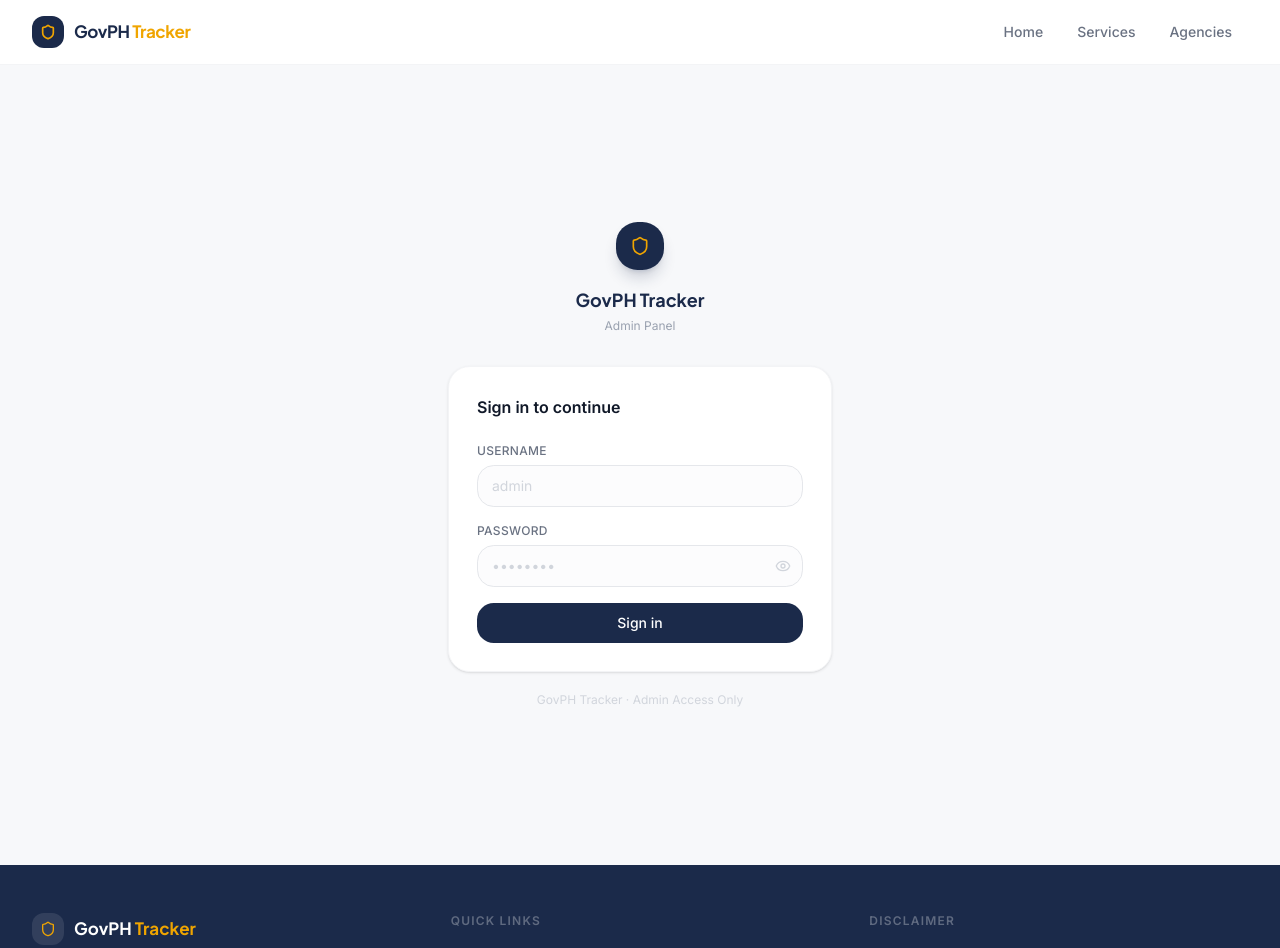
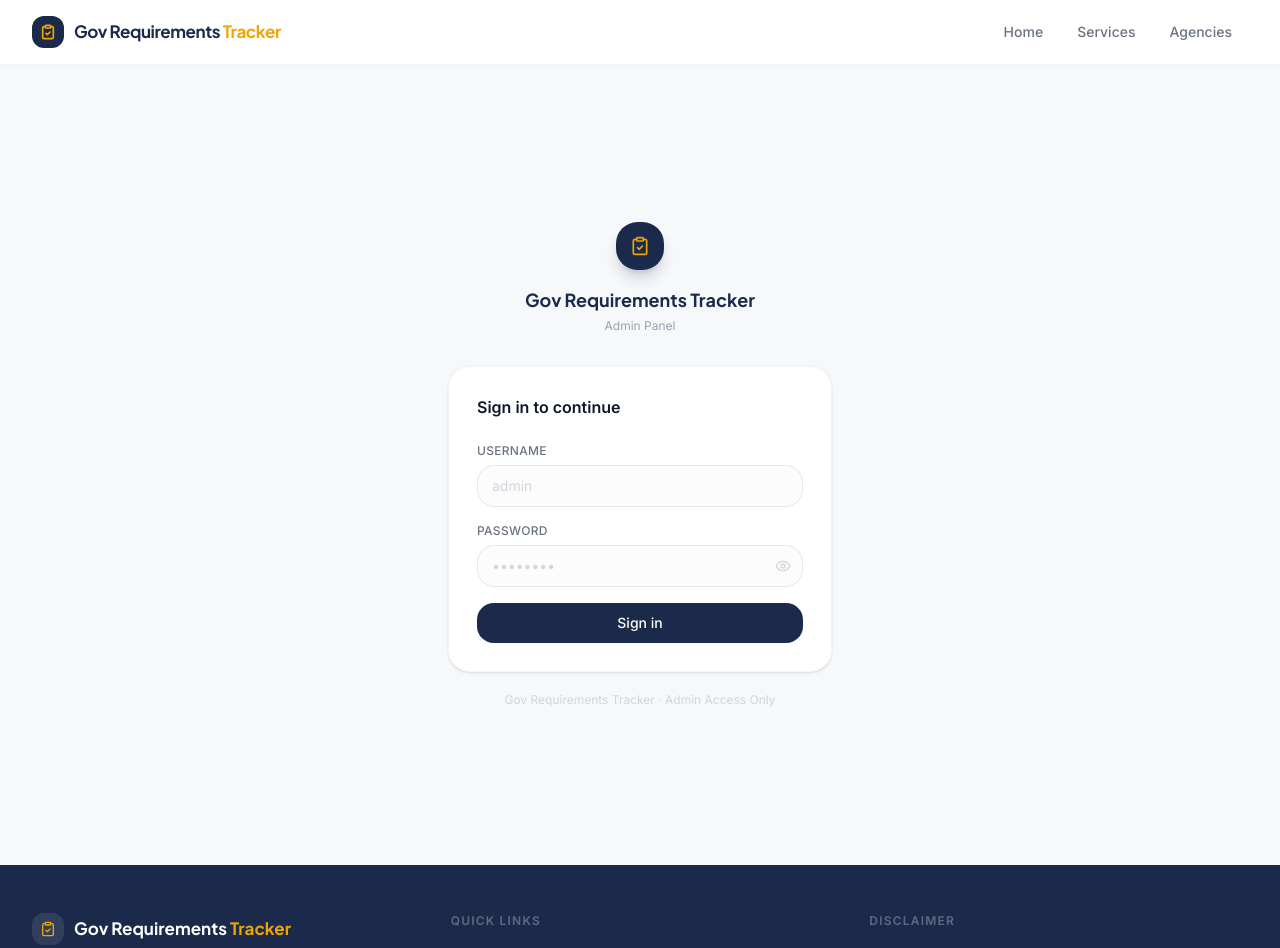
Before and after one commit to Tickets14/govph-web, a Next.js app: page /admin/login in a window 1280 px wide. Shown: the top 948 px of the page. Built offline with nearby package versions, Linux system fonts and the light colour scheme.

Commit message:
Fixed web app name

```diff
--- a/app/admin/(panel)/page.tsx
+++ b/app/admin/(panel)/page.tsx
@@ -83,7 +83,9 @@ export default async function AdminDashboardPage() {
           />
           <div className="relative flex items-end justify-between">
             <div>
-              <p className="text-white/40 text-xs font-medium uppercase tracking-widest mb-1">GovPH Tracker</p>
+              <p className="text-white/40 text-xs font-medium uppercase tracking-widest mb-1">
+                Gov Requirements Tracker
+              </p>
               <h1 className="font-display font-bold text-2xl text-white leading-tight">Admin Dashboard</h1>
               <p className="text-white/40 text-sm mt-1">
                 {services.length} services across {agencies.length} agencies
--- a/app/admin/layout.tsx
+++ b/app/admin/layout.tsx
@@ -1,7 +1,7 @@
 import type { Metadata } from 'next';
 
 export const metadata: Metadata = {
-  title: { default: 'Admin', template: '%s | Admin — GovPH Tracker' },
+  title: { default: 'Admin', template: '%s | Admin — Gov Requirements Tracker' },
 };
 
 export default function AdminLayout({ children }: { children: React.ReactNode }) {
--- a/app/admin/login/page.tsx
+++ b/app/admin/login/page.tsx
@@ -1,9 +1,9 @@
 import type { Metadata } from 'next';
 import { LoginForm } from './LoginForm';
-import { Shield } from 'lucide-react';
+import { ClipboardCheck } from 'lucide-react';
 
 export const metadata: Metadata = {
-  title: 'Admin Login — GovPH Tracker',
+  title: 'Admin Login — Gov Requirements Tracker',
 };
 
 export default function LoginPage() {
@@ -13,9 +13,9 @@ export default function LoginPage() {
         {/* Logo */}
         <div className="flex flex-col items-center mb-8">
           <div className="w-12 h-12 rounded-2xl bg-navy flex items-center justify-center mb-4 shadow-lg shadow-navy/20">
-            <Shield className="w-5 h-5 text-gold" />
+            <ClipboardCheck className="w-5 h-5 text-gold" />
           </div>
-          <h1 className="font-display font-bold text-lg text-navy">GovPH Tracker</h1>
+          <h1 className="font-display font-bold text-lg text-navy">Gov Requirements Tracker</h1>
           <p className="text-xs text-gray-400 mt-1">Admin Panel</p>
         </div>
 
@@ -25,7 +25,7 @@ export default function LoginPage() {
           <LoginForm />
         </div>
 
-        <p className="text-center text-xs text-gray-300 mt-5">GovPH Tracker · Admin Access Only</p>
+        <p className="text-center text-xs text-gray-300 mt-5">Gov Requirements Tracker · Admin Access Only</p>
       </div>
     </div>
   );
--- a/app/agencies/page.tsx
+++ b/app/agencies/page.tsx
@@ -5,7 +5,7 @@ import { AgencyCard } from '@/components/agencies/AgencyCard';
 
 export const metadata: Metadata = {
   title: 'Agencies',
-  description: 'Browse all Philippine government agencies covered by GovPH Tracker.',
+  description: 'Browse all Philippine government agencies covered by Gov Requirements Tracker.',
 };
 
 export default async function AgenciesPage() {
--- a/app/layout.tsx
+++ b/app/layout.tsx
@@ -20,8 +20,8 @@ const inter = Inter({
 
 export const metadata: Metadata = {
   title: {
-    default: 'GovPH Tracker — Alamin ang requirements. Walang hassle.',
-    template: '%s | GovPH Tracker',
+    default: 'Gov Requirements Tracker — Alamin ang requirements. Walang hassle.',
+    template: '%s | Gov Requirements Tracker',
   },
   description:
     'A step-by-step guide to Philippine government services. Find requirements, track your progress, and complete any government transaction with confidence.',
@@ -29,7 +29,7 @@ export const metadata: Metadata = {
   openGraph: {
     type: 'website',
     locale: 'en_PH',
-    title: 'GovPH Tracker',
+    title: 'Gov Requirements Tracker',
     description: 'Alamin ang requirements. Walang hassle.',
   },
 };
--- a/components/layout/AdminSidebar.tsx
+++ b/components/layout/AdminSidebar.tsx
@@ -1,5 +1,6 @@
 'use client';
 
+import { useState, useEffect } from 'react';
 import Link from 'next/link';
 import { usePathname } from 'next/navigation';
 import {
@@ -9,9 +10,11 @@ import {
   ListChecks,
   ClipboardList,
   BookOpen,
-  Shield,
   ArrowLeft,
   LogOut,
+  Menu,
+  X,
+  Shield,
 } from 'lucide-react';
 import { signOut } from 'next-auth/react';
 import { cn } from '@/lib/utils';
@@ -28,19 +31,47 @@ const links = [
 export function AdminSidebar() {
   const pathname = usePathname();
 
-  return (
-    <aside className="w-60 min-h-screen bg-navy-dark text-white flex flex-col border-r border-white/6 animate-slide-in-left">
+  return <AdminSidebarInner key={pathname} pathname={pathname} />;
+}
+
+type AdminSidebarInnerProps = {
+  pathname: string;
+};
+
+function AdminSidebarInner({ pathname }: AdminSidebarInnerProps) {
+  const [open, setOpen] = useState(false);
+
+  // Prevent body scroll when sidebar is open on mobile
+  useEffect(() => {
+    if (open) {
+      document.body.style.overflow = 'hidden';
+    } else {
+      document.body.style.overflow = '';
+    }
+    return () => {
+      document.body.style.overflow = '';
+    };
+  }, [open]);
+
+  const sidebarContent = (
+    <>
       {/* Logo */}
-      <div className="px-5 py-5 border-b border-white/6">
+      <div className="px-5 py-5 border-b border-white/6 flex items-center justify-between">
         <div className="flex items-center gap-3">
           <div className="w-8 h-8 rounded-lg bg-gold/15 flex items-center justify-center shrink-0">
             <Shield className="w-4 h-4 text-gold" />
           </div>
           <div>
-            <p className="font-display font-bold text-sm leading-none text-white">GovPH Tracker</p>
+            <p className="font-display font-bold text-sm leading-none text-white">Gov Requirements Tracker</p>
             <p className="text-[11px] text-white/30 mt-0.5">Admin Panel</p>
           </div>
         </div>
+        <button
+          onClick={() => setOpen(false)}
+          className="lg:hidden p-1.5 rounded-lg text-white/40 hover:text-white/80 hover:bg-white/6 transition-colors"
+        >
+          <X className="w-5 h-5" />
+        </button>
       </div>
 
       {/* Nav */}
@@ -83,6 +114,38 @@ export function AdminSidebar() {
           Sign out
         </button>
       </div>
-    </aside>
+    </>
+  );
+
+  return (
+    <>
+      {/* Mobile hamburger button */}
+      <button
+        onClick={() => setOpen(true)}
+        className="lg:hidden fixed top-4 left-4 z-50 p-2 rounded-xl bg-navy-dark text-white/70 hover:text-white shadow-lg transition-colors"
+      >
+        <Menu className="w-5 h-5" />
+      </button>
+
+      {/* Mobile overlay */}
+      {open && (
+        <div className="lg:hidden fixed inset-0 z-40 bg-black/50 backdrop-blur-sm" onClick={() => setOpen(false)} />
+      )}
+
+      {/* Mobile sidebar (slide-in) */}
+      <aside
+        className={cn(
+          'lg:hidden fixed inset-y-0 left-0 z-50 w-60 bg-navy-dark text-white flex flex-col border-r border-white/6 transition-transform duration-300 ease-in-out',
+          open ? 'translate-x-0' : '-translate-x-full'
+        )}
+      >
+        {sidebarContent}
+      </aside>
+
+      {/* Desktop sidebar (always visible) */}
+      <aside className="hidden lg:flex w-60 min-h-screen bg-navy-dark text-white flex-col border-r border-white/6 animate-slide-in-left">
+        {sidebarContent}
+      </aside>
+    </>
   );
 }
--- a/components/layout/Footer.tsx
+++ b/components/layout/Footer.tsx
@@ -1,5 +1,5 @@
 import Link from 'next/link';
-import { Shield, Heart } from 'lucide-react';
+import { ClipboardCheck, Heart } from 'lucide-react';
 
 export function Footer() {
   return (
@@ -10,10 +10,10 @@ export function Footer() {
           <div>
             <div className="flex items-center gap-2.5 mb-4">
               <div className="w-8 h-8 rounded-lg bg-white/10 flex items-center justify-center">
-                <Shield className="w-4 h-4 text-gold" />
+                <ClipboardCheck className="w-4 h-4 text-gold" />
               </div>
               <span className="font-display font-bold text-[17px]">
-                GovPH <span className="text-gold">Tracker</span>
+                Gov Requirements <span className="text-gold">Tracker</span>
               </span>
             </div>
             <p className="text-sm text-white/50 leading-relaxed max-w-xs">
@@ -54,7 +54,9 @@ export function Footer() {
         </div>
 
         <div className="border-t border-white/[0.07] mt-10 pt-6 flex flex-col sm:flex-row items-center justify-between gap-3">
-          <p className="text-xs text-white/30">© {new Date().getFullYear()} GovPH Tracker. For the Filipino people.</p>
+          <p className="text-xs text-white/30">
+            © {new Date().getFullYear()} Gov Requirements Tracker. For the Filipino people.
+          </p>
           <p className="text-xs text-white/30 flex items-center gap-1.5">
             Made with <Heart className="w-3 h-3 text-gold fill-gold" /> for everyday Filipinos
           </p>
--- a/components/layout/Navbar.tsx
+++ b/components/layout/Navbar.tsx
@@ -3,7 +3,7 @@
 import { useState } from 'react';
 import Link from 'next/link';
 import { usePathname } from 'next/navigation';
-import { Menu, X, Shield } from 'lucide-react';
+import { Menu, X, ClipboardCheck } from 'lucide-react';
 import { NAV_LINKS } from '@/lib/constants';
 import { cn } from '@/lib/utils';
 
@@ -18,10 +18,10 @@ export function Navbar() {
           {/* Logo */}
           <Link href="/" className="flex items-center gap-2.5 group">
             <div className="w-8 h-8 rounded-lg bg-navy flex items-center justify-center transition-transform duration-200 group-hover:scale-105">
-              <Shield className="w-4 h-4 text-gold" strokeWidth={2.5} />
+              <ClipboardCheck className="w-4 h-4 text-gold" strokeWidth={2.5} />
             </div>
             <span className="font-display font-bold text-navy text-[17px] tracking-tight">
-              GovPH <span className="text-gold">Tracker</span>
+              Gov Requirements <span className="text-gold">Tracker</span>
             </span>
           </Link>
 
```
Also changed, not shown: app/icon.svg (added).
